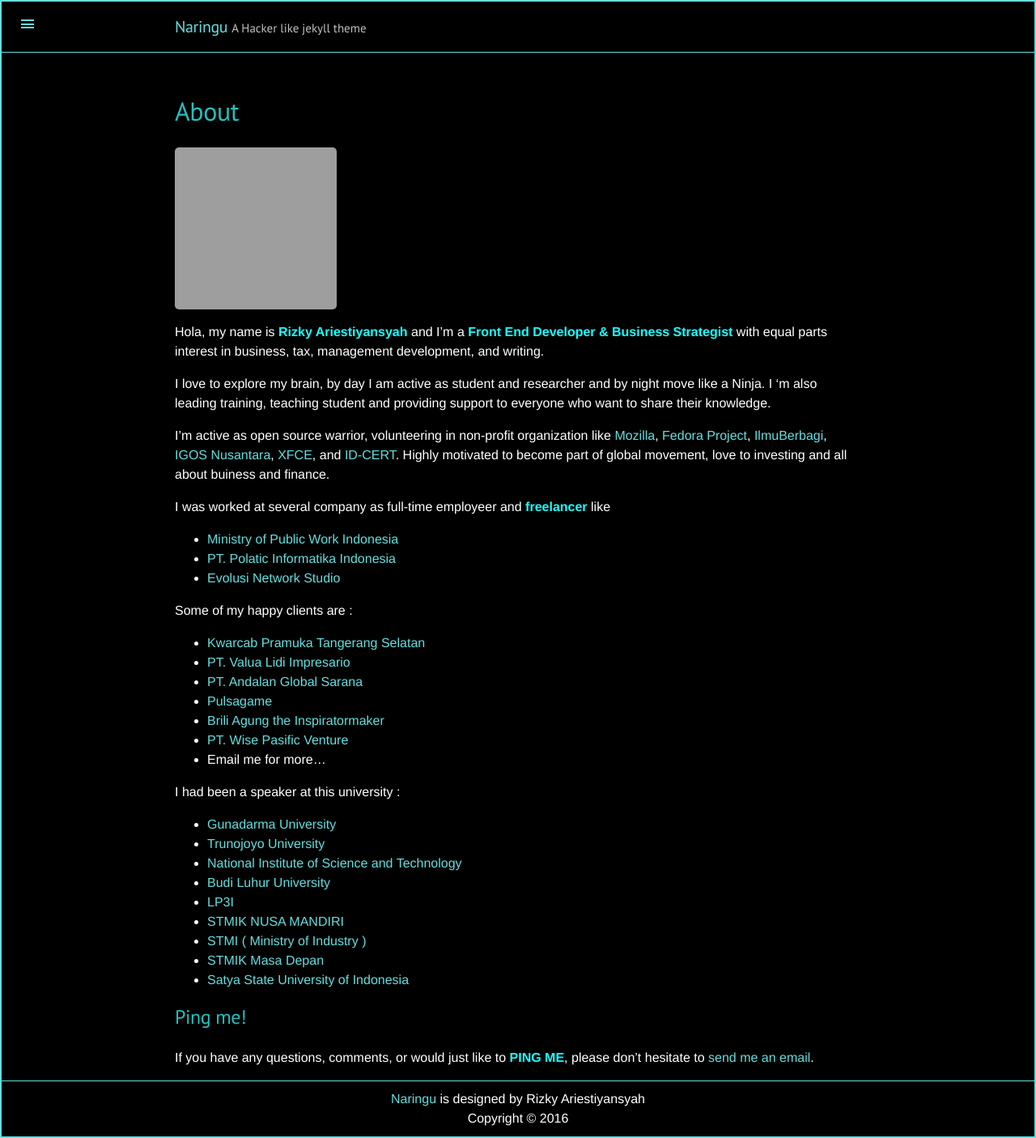
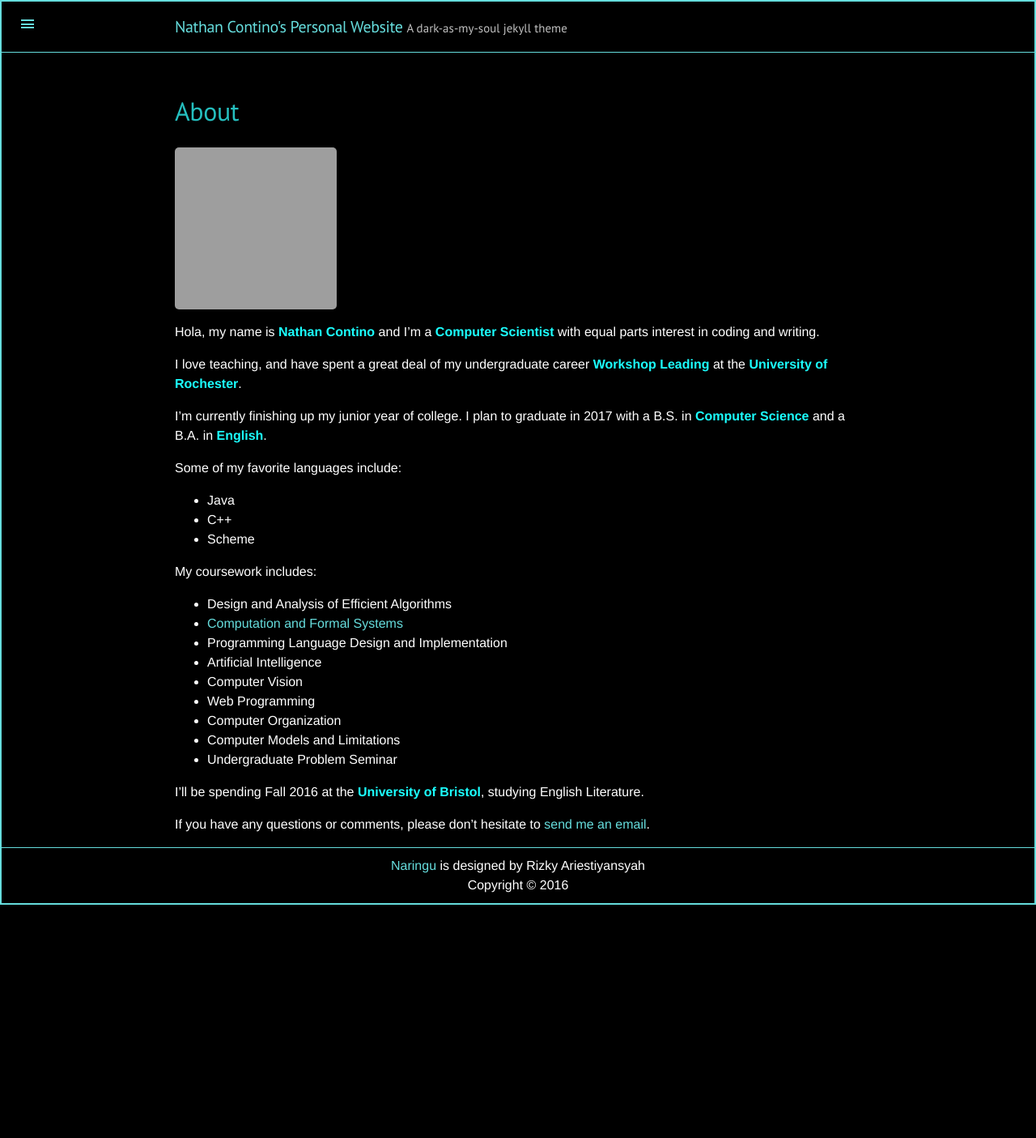
Before and after one commit to nathan-contino/nathan-contino.github.io, a Jekyll site: the page built from about/index.md, in a window 1280 px wide. Shown: the whole page at 81% size. Built offline with Jekyll 4.4.1, drawn with Linux system fonts in a browser that asks for light colours; after the commit the page ends 1117 px from its top, so only the background shows below that; grey boxes are pictures that could not be loaded.

Commit message:
tweaks for personalization
Former-commit-id: 2ee91038cb2cf5f42fd3e2ed2923f13005713628 [formerly 29bd8ee781a64d325289100f3487b162d5a64b48]
Former-commit-id: 48cea6d80b06e2c28f55883860bafd1bb39f6d2e

```diff
--- a/_config.yml
+++ b/_config.yml
@@ -11,26 +11,24 @@ gems: [jekyll-paginate]
 permalink:           pretty
 
 # Setup
-title:               Naringu
-tagline:             'A Hacker like jekyll theme'
-description:         'oonlab is crafted with <3 by ariestiyansyah.'
-url:                 http://naringu.oonlab.com
+title:               Nathan Contino's Personal Website
+tagline:             'A dark-as-my-soul jekyll theme'
+description:         'Created by Nathan Contino'
+url:                 nathan-contino.github.io
 baseurl:             /
 paginate:            7
 
 # About/contact
 author:
-  name:              Rizky Ariestiyansyah
-  url:               https://twitter.com/ariestiyansyah
-  email:             ariestiyansyah.rizky@gmail.com
+  name:              Nathan Contino
+  url:               nathan-contino.github.io
+  email:             ncontino(at)u.rochester.edu
 
 # Custom vars
 version:             2.0
 
 # Social Media
-github:				http://github.com/ariestiyansyah
-twitter:			http://twitter.com/ariestiyansyah
-disqus:             testnaringu
+github:				http://github.com/nathan-contino
 
 # Theme Author (Please don't edit this line cause of MIT LICENSE rules)
 theme:
--- a/about/index.md
+++ b/about/index.md
@@ -1,45 +1,35 @@
 ---
 title: About
-author: ariestiyansyah
+author: ncontino
 layout: page
 ---
 
   <img alt="" src="http://en.gravatar.com/userimage/24637430/bd861150ece04c59dff2ca785562b354?size=200" width="200" height="200" />
 
-Hola, my name is __Rizky Ariestiyansyah__ and I’m a __Front End Developer & Business Strategist__ with equal parts interest in business, tax, management development, and writing.
+Hola, my name is __Nathan Contino__ and I’m a __Computer Scientist__ with equal parts interest in coding and writing.
 
-I love to explore my brain, by day I am active as student and researcher and by night move like a Ninja. I 'm also leading training, teaching student and providing support to everyone who want to share their knowledge.
+I love teaching, and have spent a great deal of my undergraduate career __Workshop Leading__ at the __University of Rochester__.
 
-I'm active as open source warrior, volunteering in non-profit organization like [Mozilla](https://mozillians.org/en-US/u/ariestiyansyah), [Fedora Project](http://fedoraproject.org), [IlmuBerbagi](http://ilmuberbagi.or.id), [IGOS Nusantara](http://igosnusantara.or.id), [XFCE](http://xfce.org), and [ID-CERT](http://www.cert.or.id). Highly motivated to become part of global movement, love to investing and all about buiness and finance.
+I'm currently finishing up my junior year of college. I plan to graduate in 2017 with a B.S. in __Computer Science__ and a B.A. in __English__.
 
-I was worked at several company as full-time employeer and __freelancer__ like
+Some of my favorite languages include:
 
-- [Ministry of Public Work Indonesia](http://litbang.pu.go.id/)
-- [PT. Polatic Informatika Indonesia](http://polatic.co.id)
-- [Evolusi Network Studio](http://evonestudio.com)
+- Java
+- C++
+- Scheme
 
-Some of my happy clients are :
+My coursework includes:
 
-- [Kwarcab Pramuka Tangerang Selatan](http://pramukatangsel.or.id)
-- [PT. Valua Lidi Impresario](http://valuatraining.com)
-- [PT. Andalan Global Sarana](http://www.properti1001.com)
-- [Pulsagame](http://pulsagame.com)
-- [Brili Agung the Inspiratormaker](http://briliagung.com)
-- [PT. Wise Pasific Venture](https://www.linkedin.com/company/8995616?goback=.anb_3942786_*2_*1_*1_*1_*1_*1&trk=prof-exp-company-name)
-- Email me for more...
+- Design and Analysis of Efficient Algorithms
+- [Computation and Formal Systems](https://www.cs.rochester.edu/~brown/173/home.html)
+- Programming Language Design and Implementation
+- Artificial Intelligence
+- Computer Vision
+- Web Programming
+- Computer Organization
+- Computer Models and Limitations
+- Undergraduate Problem Seminar
 
-I had been a speaker at this university :
+I'll be spending Fall 2016 at the __University of Bristol__, studying English Literature.
 
-- [Gunadarma University ](http://gunadarma.ac.id)
-- [Trunojoyo University](http://trunojoyo.ac.id)
-- [National Institute of Science and Technology](http://www.istn.ac.id/)
-- [Budi Luhur University](http://budiluhur.ac.id)
-- [LP3I](http://lp3i.ac.id)
-- [STMIK NUSA MANDIRI](http://nusamandiri.ac.id)
-- [STMI ( Ministry of Industry )](http://stmi.ac.id)
-- [STMIK Masa Depan](http://masadepan.ac.id/)
-- [Satya State University of Indonesia](http://usni.ac.id)
-
-## Ping me!
-
-If you have any questions, comments, or would just like to __PING ME__, please don't hesitate to  [send me an email](mailto:ariestiyansyah.rizky@gmail.com).
+If you have any questions or comments, please don't hesitate to  [send me an email](mailto:ncontino@u.rochester.edu).
```
Also changed, not shown: _posts/2013-12-31-whats-jekyll.md (+1 -1 lines), _posts/2014-01-01-example-content.md (+1 -1 lines), _posts/2015-02-21-Hello-Naringu.md (+2 -2 lines), README.md.
